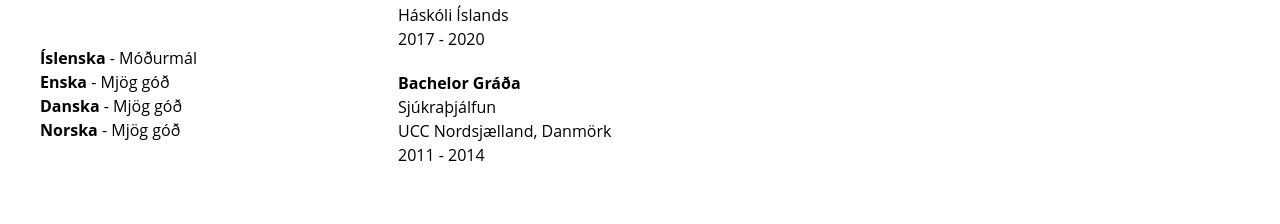
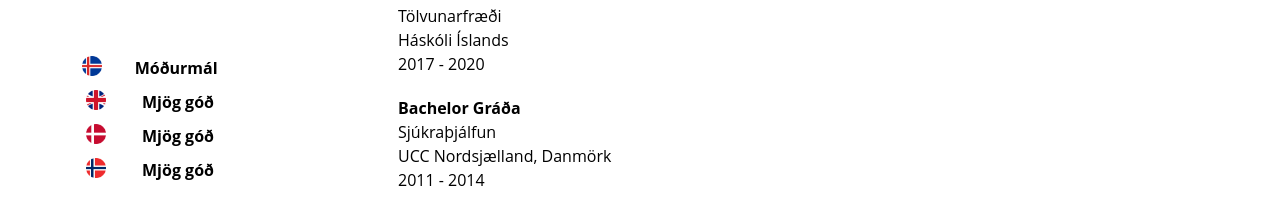
Before and after one commit to thordisp/thordisp.github.io, a website: page index.html in a window 1280 px wide. Shown: the part 794-1018 px from the top of the page. Before the commit the page ends 976 px from the top, so only its background shows below. Drawn offline with Linux system fonts and the light colour scheme.

Commit message:
Language flag icons added

```diff
--- a/index.html
+++ b/index.html
@@ -14,7 +14,7 @@
           <h3>Tölvunarfræðingur</h3>
         </div>
         <div class="header-image">
-          <img src="./icon.png">
+          <img src="./img/icon.png">
         </div>
       </div>
       <div class="main">
@@ -119,10 +119,22 @@
             </div>
           </div>
           <div class="language">
-            <p><strong>Íslenska</strong> - Móðurmál</p>
-            <p><strong>Enska</strong> - Mjög góð</p>
-            <p><strong>Danska</strong> - Mjög góð</p>
-            <p><strong>Norska</strong> - Mjög góð</p>
+            <div class="language-wrapper">
+              <img src="./img/iceland.png">
+              <strong>Móðurmál</strong>
+            </div>
+            <div class="language-wrapper">
+              <img src="./img/united-kingdom.png">
+            <strong>Mjög góð</strong>
+            </div>
+            <div class="language-wrapper">
+              <img src="./img/denmark.png">
+            <strong>Mjög góð</strong>
+            </div>
+            <div class="language-wrapper">
+              <img src="./img/norway.png">
+            <strong>Mjög góð</strong>
+            </div>
           </div>
         </div>
     </div>
--- a/styles.scss
+++ b/styles.scss
@@ -165,6 +165,17 @@ html {
 
       .language {
         padding: 20px;
+
+        &-wrapper {
+          display: flex;
+          flex-direction: row;
+          justify-content: space-evenly;
+          margin: 10px;
+        }
+
+        img {
+          height: 20px;
+        }
       }
     }
   }
```
Also changed, not shown: img/denmark.png (added), img/iceland.png (added), img/icon.png (renamed from icon.png), img/norway.png (added), img/united-kingdom.png (added), styles.css.
